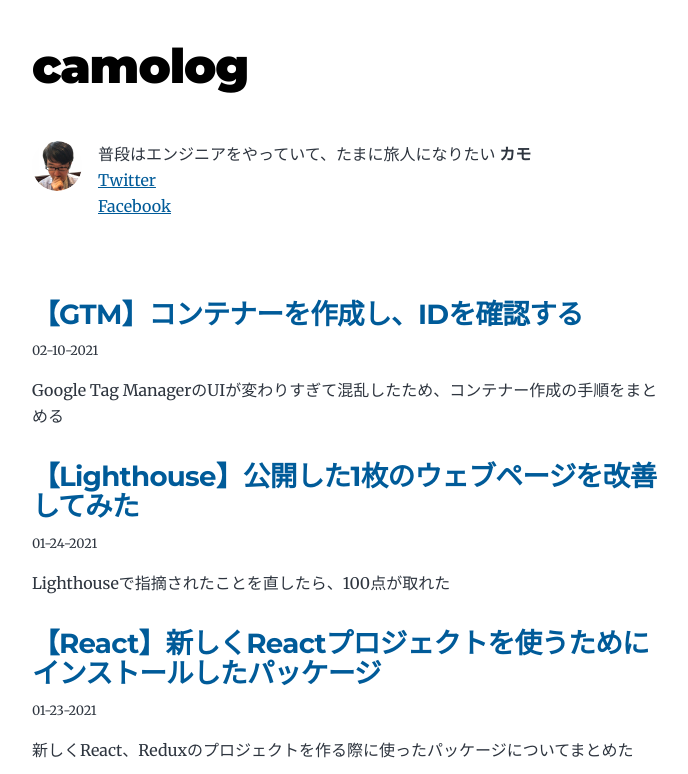
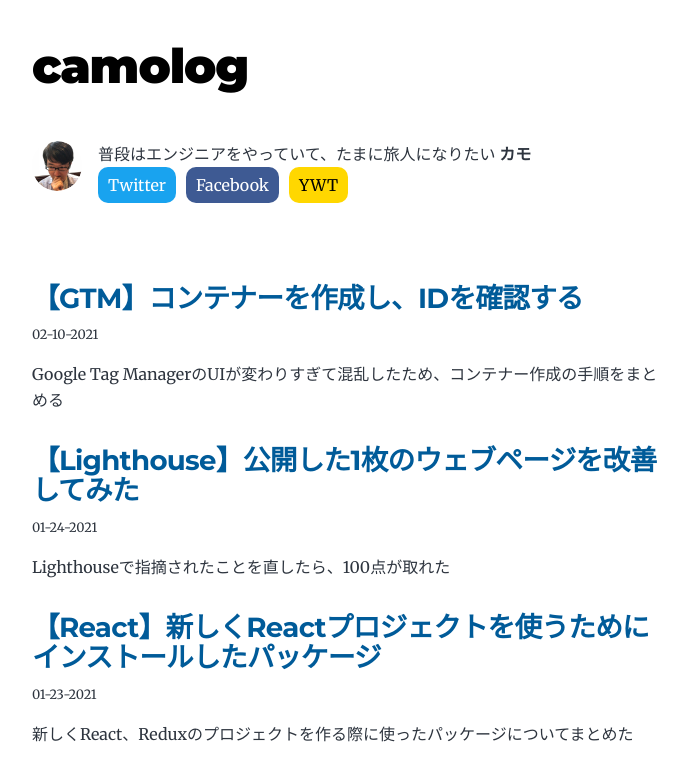
Before and after one commit to LeeDDHH/blog, a Gatsby site: page / in a window 1280 px wide. Shown: the top 774 px of the page, without its empty margins (292-980 px from the left). Built offline with nearby package versions, Linux system fonts and the light colour scheme; Gatsby itself is replaced by a stand-in of ours.

Commit message:
styling a tag

```diff
--- /dev/null
+++ b/src/components/ATag.js
@@ -0,0 +1,15 @@
+import React from 'react'
+
+const ATag = ({ link, text, color }) => {
+  const style = {
+    color: `${color ? color : "white"}`,
+    textDecoration: "none"
+  }
+  return (
+    <a href={link} style={style} target="_blank" rel="noopener noreferrer">
+      {text}
+    </a>
+  )
+}
+
+export default ATag
--- a/src/components/bio.js
+++ b/src/components/bio.js
@@ -8,6 +8,9 @@
 import React from "react"
 import { useStaticQuery, graphql } from "gatsby"
 import Image from "gatsby-image"
+import styled from "styled-components"
+
+import ATag from "./ATag"
 
 const Bio = () => {
   const data = useStaticQuery(graphql`
@@ -29,6 +32,9 @@ const Bio = () => {
             twitter
             facebook
           }
+          subOutput {
+            ywt
+          }
         }
       }
     }
@@ -37,6 +43,7 @@ const Bio = () => {
   // Set these values by editing "siteMetadata" in gatsby-config.js
   const author = data.site.siteMetadata?.author
   const social = data.site.siteMetadata?.social
+  const subOutput = data.site.siteMetadata?.subOutput
 
   const avatar = data?.avatar?.childImageSharp?.fixed
 
@@ -57,17 +64,73 @@ const Bio = () => {
           {author?.summary || null} <strong>{author.name}</strong>
           <br/>
           {` `}
-          <a href={`https://twitter.com/${social?.twitter || ``}`}>
-            Twitter
-          </a>
-          <br/>
-          <a href={`https://facebook.com/${social?.facebook || ``}`}>
-            Facebook
-          </a>
+          <AppealLink>
+              {
+                social.twitter
+                ? <TwitterBtn>
+                    <ATag
+                      link={`https://twitter.com/${social.twitter}`}
+                      text="Twitter"
+                    />
+                  </TwitterBtn>
+                : ``
+              }
+              {
+                social.twitter
+                ? <FacebookBtn>
+                    <ATag
+                      link={`https://facebook.com/${social.facebook}`}
+                      text="Facebook"
+                    />
+                  </FacebookBtn>
+                : ``
+              }
+            {
+              subOutput.ywt
+              ? <YWTBtn>
+                  <ATag
+                    link={`https://${subOutput.ywt}.expfrom.me`}
+                    text="YWT"
+                    color="black"
+                  />
+                </YWTBtn>
+              : ``
+              }
+          </AppealLink>
         </p>
       )}
     </div>
   )
 }
 
+const AppealLink = styled.div`
+	display: flex;
+
+  >div {
+    border-radius: 10px;
+    padding: 5px 10px;
+    margin-right: 10px;
+  }
+
+  >div:last-child {
+    margin-right: 0;
+  }
+`
+
+const Button = styled.div`
+  display: block;
+`
+
+const TwitterBtn = styled(Button)`
+  background-color: #19A3EF;
+`
+
+const FacebookBtn = styled(Button)`
+  background-color: #3E5A93;
+`
+
+const YWTBtn = styled(Button)`
+  background-color: gold;
+`
+
 export default Bio
```
